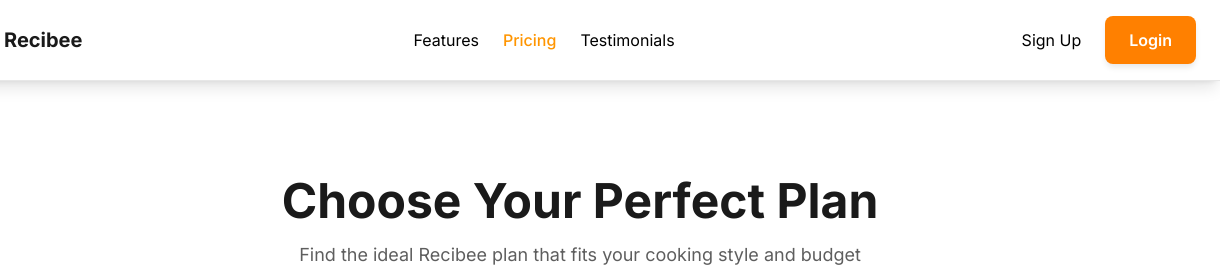
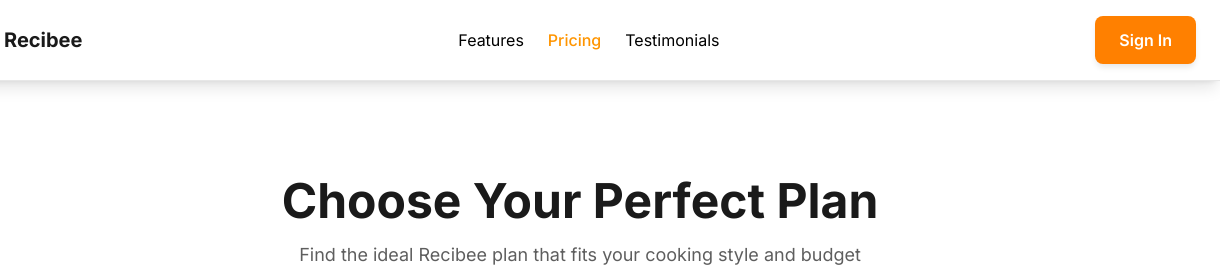
Before and after one commit to recibee/recibee.github.io, a plain HTML site: page pages/pricing.html in a window 1280 px wide. Shown: the top 280 px of the page, 60-1280 px from the left. Drawn offline with Linux system fonts and the light colour scheme.

Commit message:
Update links in index and pricing pages for improved navigation and consistency

```diff
--- a/pages/pricing.html
+++ b/pages/pricing.html
@@ -345,8 +345,7 @@
                 <a href="/index.html#testimonials" class="text-[#1A1A1A] hover:text-primary transition-colors">Testimonials</a>
             </div>
             <div class="flex items-center">
-                <a href="/pages/signup.html" class="text-[#1A1A1A] hover:text-primary transition-colors px-4 py-2 rounded-lg mr-2">Sign Up</a>
-                <a href="/pages/login.html" class="btn-primary">Login</a>
+                <a href="/pages/login.html" class="btn-primary">Sign In</a>
             </div>
         </div>
     </nav>
```
Also changed, not shown: index.html (+1 -1 lines).
